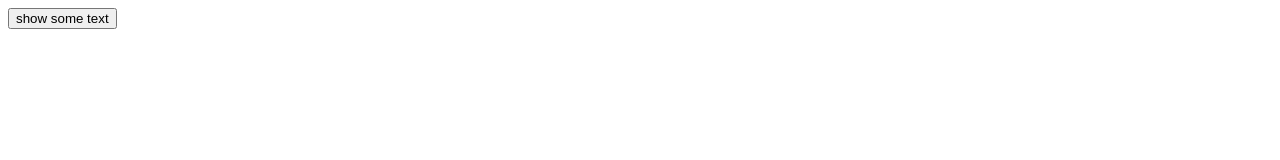
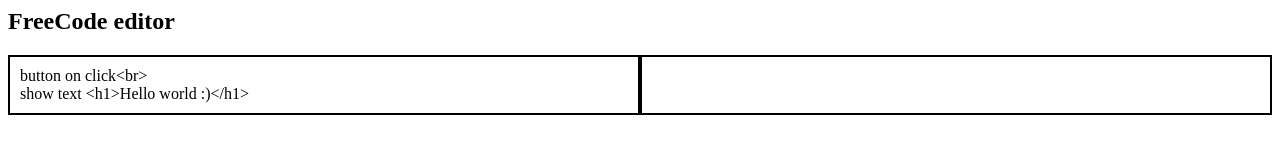
Before and after one commit to DarthVanger/freescript, a plain HTML site: page index.html in a window 1280 px wide. Drawn offline with Linux system fonts and the light colour scheme.

Commit message:
Create a freecode editor html :)

```diff
--- a/index.html
+++ b/index.html
@@ -1 +1,20 @@
-<button>show some text</button>
+<h2>FreeCode editor</h2>
+
+<div id="editor">
+  <div contenteditable="true" id="freecode-editor"></div>
+  <div id="js-output"></div>
+</div>
+
+<script src="index.js" type="module"></script>
+
+<style>
+  #editor {
+    display: flex;
+  }
+
+  #js-output, #freecode-editor {
+    flex: 1  1 0px;
+    padding: 10px;
+    border: solid black 2px;
+  }
+</style>
--- a/index.js
+++ b/index.js
@@ -1,2 +1,13 @@
-button on click
+//import parser from './parser.js';
+
+
+const freeCodeText = `
+button on click<br>
 show text <h1>Hello world :)</h1>
+`;
+
+const editor = document.querySelector('#freecode-editor');
+
+editor.innerText = freeCodeText.trim();
+
+console.log('text: ', text);
```
Also changed, not shown: parser.js (+4 -6 lines), 1 other file.
